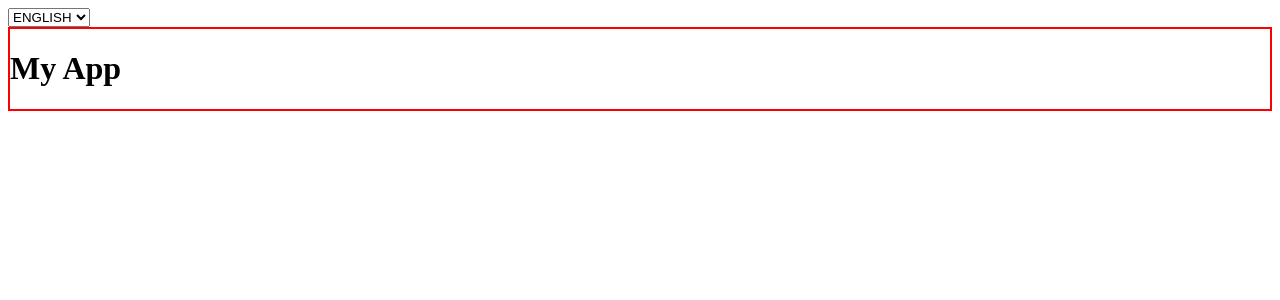
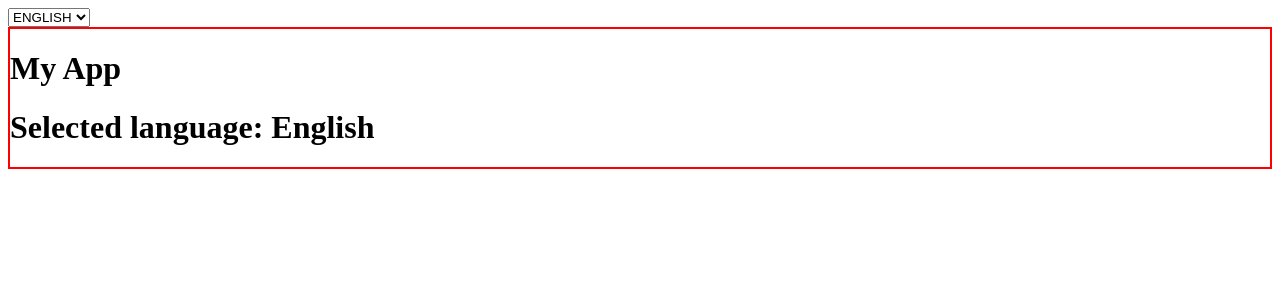
Before and after one commit to fabry84x/esercizi_react, a React (Create React App) app: page / in a window 1280 px wide. Shown: the top 300 px of the page. Built offline with nearby package versions, Linux system fonts and the light colour scheme.

Commit message:
feature/Context-02

```diff
--- a/src/Container.js
+++ b/src/Container.js
@@ -5,6 +5,7 @@ export class Container extends React.Component {
         return(
             <div className="container">
                 <h1>{this.props.title}</h1>
+                {this.props.children}
             </div>
         )
     }
--- a/src/DisplayLanguage.js
+++ b/src/DisplayLanguage.js
@@ -1,7 +1,24 @@
 import React from "react";
+import { LanguageContext } from "./LanguageContext";
 
+const Strings = {
+    en:{SELECTED_LANGUAGE: 'Selected language: English'},
+    it:{SELECTED_LANGUAGE: 'Lingua selezionata: Italiano'}
+}
 export class DisplayLanguage extends React.Component {
     render() {
-        return <div></div>
+        return (
+            <div>
+                <LanguageContext.Consumer>
+                    {language => {
+                        return (
+                            <h1>
+                                {Strings[language].SELECTED_LANGUAGE}
+                            </h1>
+                        )
+                    }}
+                </LanguageContext.Consumer>
+            </div>
+        )
     }
 }
```
Also changed, not shown: src/App.js (+4 -6 lines).
